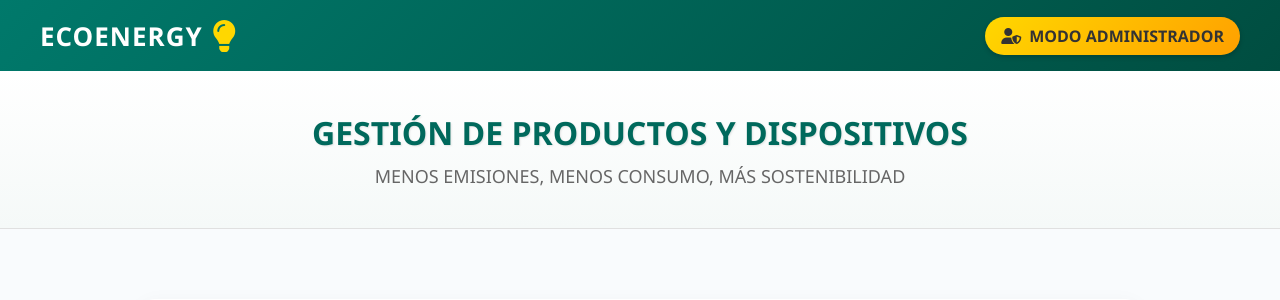
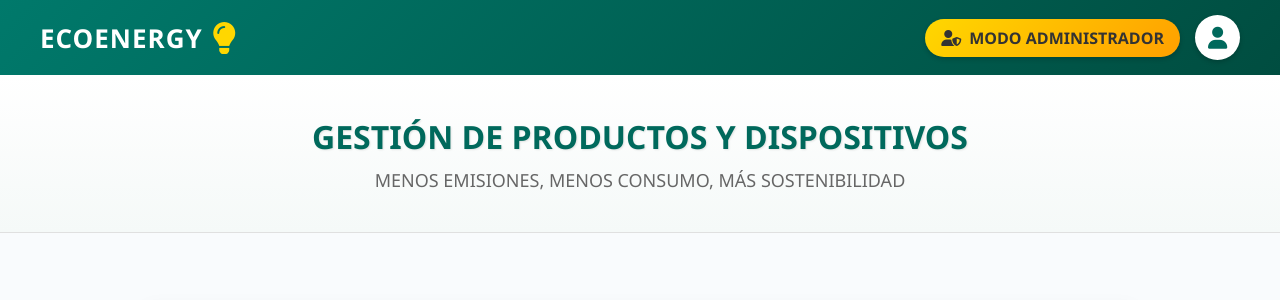
Before and after one commit to EdisonOspina16/EcoEnergy, a Flask app: page /admin in a window 1280 px wide. Shown: the top 300 px of the page. Run offline with Flask 3, Linux system fonts and the light colour scheme; the visitor is signed in with stand-in values (Sample User, id 1); data that the repository does not hold is empty; some libraries are stand-ins or nearby versions.

Commit message:
Icono perfil restaurada - Admin

```diff
--- a/Templates/admin.html
+++ b/Templates/admin.html
@@ -335,9 +335,15 @@
             </span>
         </div>
         <div class="admin-section">
+
             <div class="admin-badge">
                 <span class="admin-icon"><i class="fas fa-user-shield"></i></span> MODO ADMINISTRADOR
             </div>
+
+            <a href="{{ url_for('vista_usuarios.perfil') }}" class="auth-links">
+                <div class="profile-icon"><i class="fas fa-user"></i></div>
+            </a>
+
         </div>
     </div>
 
```
